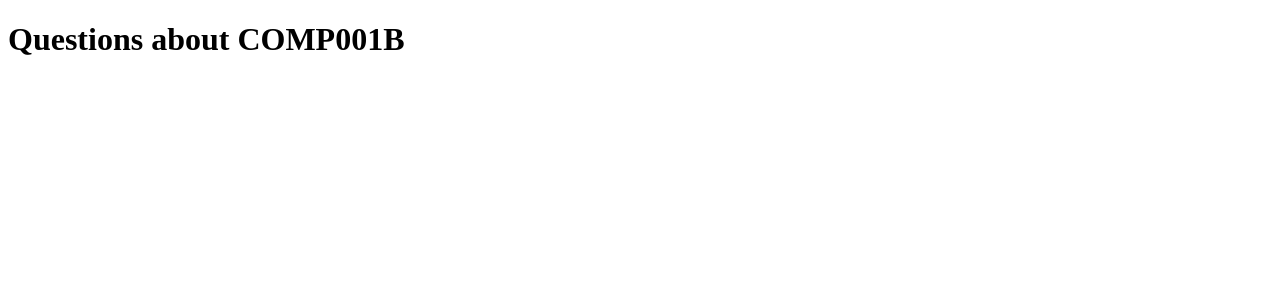
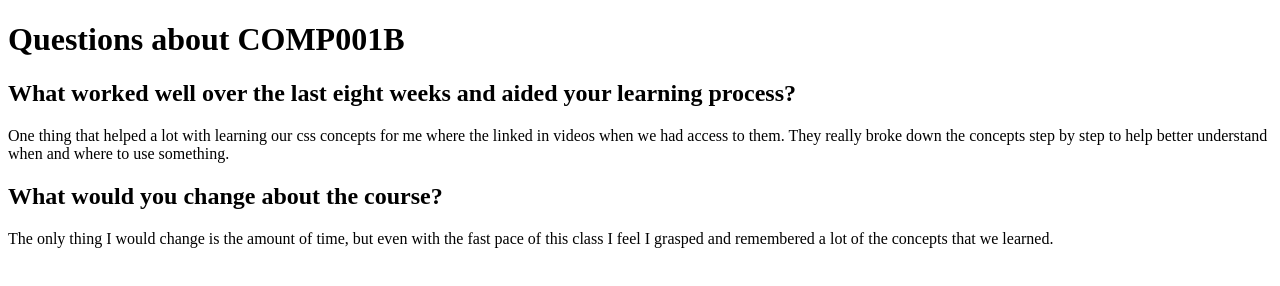
Before and after one commit to samian96/COMP001Bweek7assignment, a plain HTML site: page index.html in a window 1280 px wide. Drawn offline with Linux system fonts and the light colour scheme.

Commit message:
added h2 to first section / p with content / h2 to second section / p with content

```diff
--- a/index.html
+++ b/index.html
@@ -9,9 +9,21 @@
 <body>
     <header><h1>Questions about COMP001B</h1></header>
     <main>
-        <section class="col"></section>
-        <section class="col"></section>
-        <section class="col"></section>
+        <section class="col">
+            <h2>What worked well over the last eight weeks and aided your learning process?</h2>
+            <p>One thing that helped a lot with learning our css concepts for me where the linked in videos when we had access to them. They really broke
+                down the concepts step by step to help better understand when and where to use something.
+            </p>
+        </section>
+        <section class="col">
+            <h2>What would you change about the course?</h2>
+            <p>The only thing I would change is the amount of time, but even with the fast pace of this class I feel I grasped and remembered a lot of the
+                concepts that we learned.
+            </p>
+        </section>
+        <section class="col">
+            <h2></h2>
+        </section>
         <section class="col"></section>
     </main>
 </body>
```
